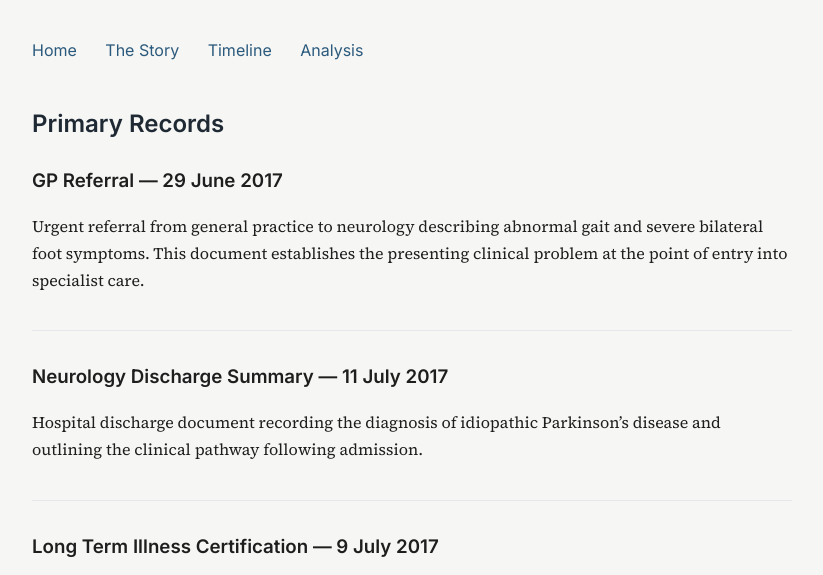
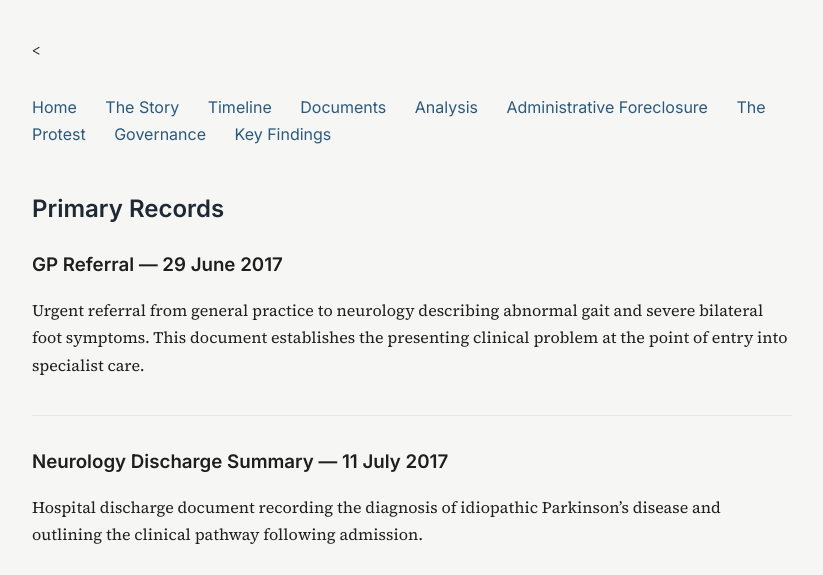
Before and after one commit to Liam-Moloney/diagnostic-sequence, a plain HTML site: page documents.html in a window 1280 px wide. Shown: the part 191-766 px from the top of the page, without its empty margins (228-1051 px from the left). Drawn offline with Linux system fonts and the light colour scheme.

Commit message:
Add new navigation links to documents.html

```diff
--- a/documents.html
+++ b/documents.html
@@ -25,12 +25,17 @@ Primary records forming the evidentiary basis of the case.
 
 </header>
 
-<nav class="navigation">
+<<nav class="navigation">
 
 <a href="index.html">Home</a>
 <a href="story.html">The Story</a>
 <a href="timeline.html">Timeline</a>
+<a href="documents.html">Documents</a>
 <a href="analysis.html">Analysis</a>
+<a href="foreclosure.html">Administrative Foreclosure</a>
+<a href="protest.html">The Protest</a>
+<a href="governance.html">Governance</a>
+<a href="findings.html">Key Findings</a>
 
 </nav>
 
```
